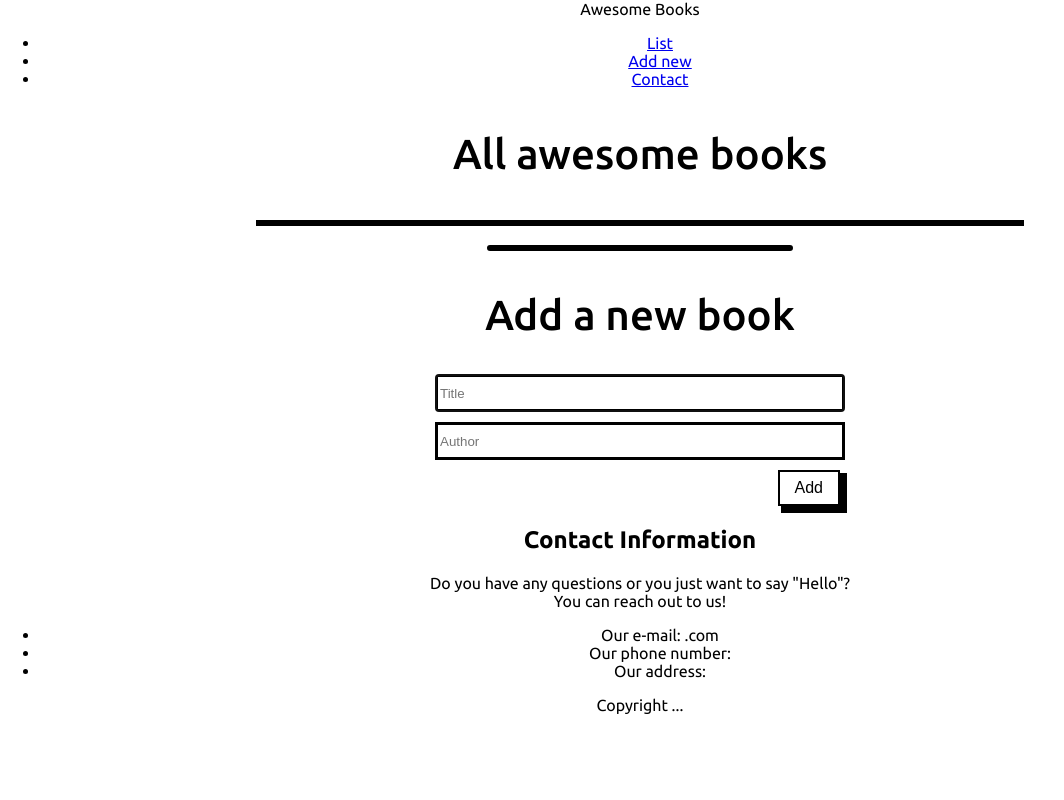
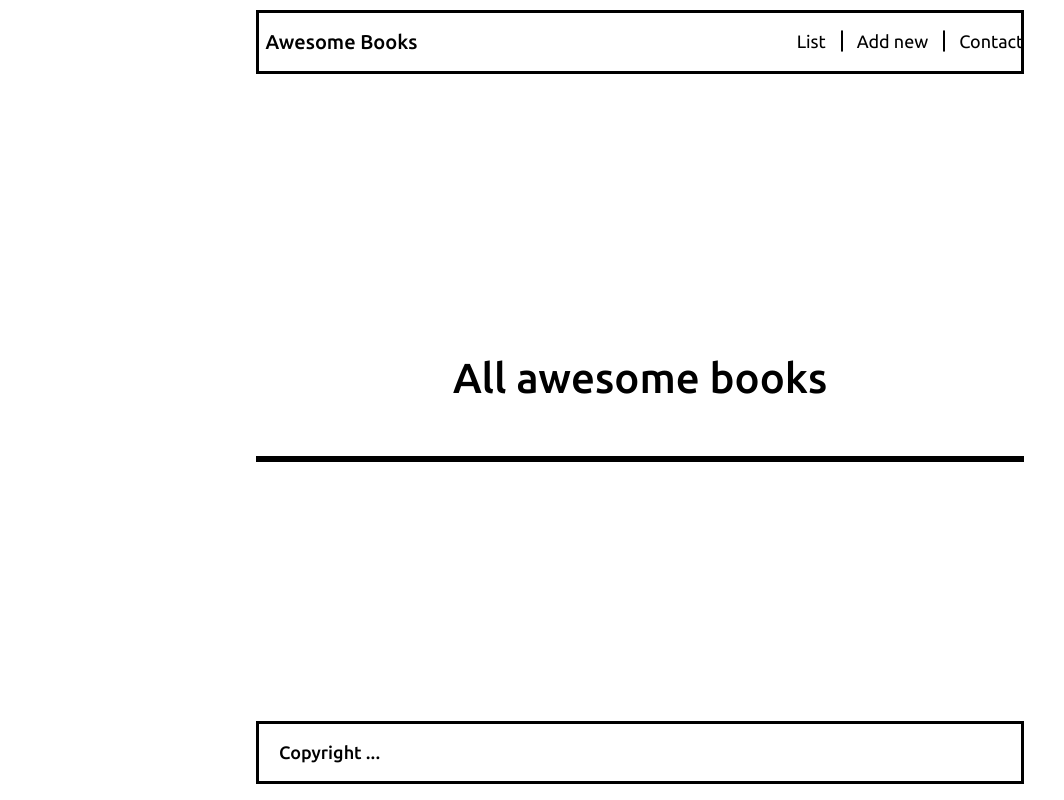
Before and after one commit to Tadessejemal1/Awesome-books, a website: page index.html in a window 1280 px wide. Shown: the whole page, without its empty margins (0-1064 px from the left). Drawn offline with Linux system fonts and the light colour scheme; no server answers.

Commit message:
Add Contact section & SPA functionality

```diff
--- a/index.html
+++ b/index.html
@@ -12,66 +12,61 @@
 </head>
 <body>
     <header id="header">
-        <div class="logo"><span>Awesome Books</span></div>
         <nav class="nav-links">
+            <h2>Awesome Books</h2>
             <ul>
-            <li class="nav-link">
-              <a href="#book-list" class="nav-a" id="list-link" value="list"> List</a>
-              <span id="spacer"></span>
+                <li>
+                    <a href="#" class="nav-a" id="list-link"> List</a><span class="spacer"></span>
                 </li>
-            <li class="nav-link">
-              <a href="#form" class="nav-a" id="add-link" value="add-new">Add new</a>
+                <li>
+                    <a href="#" class="nav-a" id="add-link">Add new</a><span class="spacer"></span>
                 </li>
-            <li class="nav-link">
-              <a href="#contact-info" class="nav-a" id="contact-link" value="contact">Contact</a>
+                <li>
+                    <a href="#" class="nav-a" id="contact-link">Contact</a>
                 </li>
             </ul>
         </nav>
     </header>
+    <!-- Time & Data -->
     <section class="app">
-     <!-- date -->
-     <div id="dateTime"></div>
-
-     <!-- Book List -->
-    <section id="book-list" class="hide-section">
+        <p id="dateTime"></p>
+    </section>
+    <!-- Content here is added from javaScript -->
+    <section class="book-list">
         <h1 class="book-header">All awesome books</h1>
         <section class="book-store">
-          <!-- Content here is added from javaScript -->
         </section>
-        <div class="underline"></div>
     </section>
     <!-- Add New Book -->
-    <section class="form">
+    <section class="form hidden">
         <h2>Add a new book</h2>
-        <form id="add-new-book" class="hide-section">
+        <form id="add-new-book">
             <input class="book-title" type="text" placeholder="Title" autofocus required />
             <input class="book-author" type="text" placeholder="Author" required />
             <input id="add-btn" class="btn add-btn hide" type="submit" value="Add" />
         </form>
     </section>
-    <section id="contact-info">
+    <!-- Contact Section -->
+    <section class="contact-info hidden">
         <div class="contact-section">
             <h2 class="contact-header">Contact Information</h2>
             <p>
-            Do you have any questions or you just want to say "Hello"? <br />
+            Do you have any questions or you just want to say "Hello"?<br/>
             You can reach out to us!
             </p>
             <ul id="contact-info-list">
-                <li>Our e-mail: .com</li>
-                <li>Our phone number: </li>
-                <li>Our address:</li>
+                <li>Our e-mail: email@email.com</li>
+                <li>Our phone number: 09090900909</li>
+                <li>Our address: 55 Awesome Street, Andromeda Galaxy</li>
             </ul>
         </div>
     </section>
-
       <!-- Footer -->
     <footer>
         <div>
           <p>Copyright ...</p>
         </div>
     </footer>
-</section>
-
 <script src="./js/index.js"></script>
 </body>
 </html>
--- a/js/index.js
+++ b/js/index.js
@@ -69,68 +69,36 @@ bookBtn.addEventListener('click', () => {
   coll.add(new Book(bookTitle.value, bookAuthor.value));
 });
 
-// single page application
+const booksSection = document.querySelector('.book-list');
+const addSection = document.querySelector('.form');
+const contactSection = document.querySelector('.contact-info');
+const booksLink = document.getElementById('list-link');
+const addLink = document.getElementById('add-link');
+const contactLink = document.getElementById('contact-link');
 
-window.onload = function()
-{
-    const path = window.location.pathname.split("/");
+booksLink.addEventListener('click', () => {
+  booksSection.classList.remove('hidden');
+  addSection.classList.add('hidden');
+  contactSection.classList.add('hidden');
+  booksLink.style.color = 'rgb(15, 15, 161)';
+  addLink.style.color = 'black';
+  contactLink.style.color = 'black';
+});
 
-    switch(path[1])
-    {
-        case "":
-        {
-            loadPage("List");
-            break;
-        }
-        case "Add new":
-        {
-            loadPage("Add new");
-            break;
-        }
-        case "contact":
-        {
-            loadPage("contact");
-            break;
-        }
-        default:
-        {
-            loadPage("404");
-            break;
-        }
-    }
+addLink.addEventListener('click', () => {
+  booksSection.classList.add('hidden');
+  addSection.classList.remove('hidden');
+  contactSection.classList.add('hidden');
+  booksLink.style.color = 'black';
+  addLink.style.color = 'rgb(15, 15, 161)';
+  contactLink.style.color = 'black';
+});
 
-    document.querySelectorAll(".nav-link").forEach((link) =>
-    {
-        link.addEventListener("click", function()
-        {
-            const path = item.getAttribute("value");
-            loadPage(path);
-            if(path == "list")
-            {
-                window.history.pushState("", "", "/");
-                return;
-            }
-
-            window.history.pushState("", "", path);
-        });
-    });
-
-    function loadPage($path)
-    {
-        if($path == "") return;
-
-        const container = document.getElementById("app");
-
-        const request = new XMLHttpRequest();
-        request.open("GET", "pages/" + $path + ".html");
-        request.send();
-        request.onload = function()
-        {
-            if(request.status == 200)
-            {
-                container.innerHTML = request.responseText;
-                document.title = $path;
-            }
-        }
-    }
-}
+contactLink.addEventListener('click', () => {
+  booksSection.classList.add('hidden');
+  addSection.classList.add('hidden');
+  contactSection.classList.remove('hidden');
+  booksLink.style.color = 'black';
+  addLink.style.color = 'black';
+  contactLink.style.color = 'rgb(15, 15, 161)';
+});
--- a/style.css
+++ b/style.css
@@ -8,6 +8,19 @@ body {
 .book-header {
   font-size: 42px;
   font-weight: 500;
+}
+
+.book-list {
+  position: absolute;
+  top: 0;
+  bottom: 0;
+  left: 0;
+  right: 0;
+  display: flex;
+  flex-direction: column;
+  justify-content: center;
+  margin: auto;
+  z-index: 1;
 }
 
 .book-store {
@@ -41,14 +54,20 @@ body {
   background-color: rgb(231, 231, 231);
 }
 
-.underline {
-  border: 3px solid black;
-  border-radius: 15px;
-  width: 300px;
-  margin: 0 auto 40px;
+.form {
+  position: absolute;
+  top: 0;
+  bottom: 0;
+  left: 0;
+  right: 0;
+  display: flex;
+  flex-direction: column;
+  justify-content: center;
+  z-index: 1;
 }
 
-.form h2 {
+.form h2,
+.contact-header {
   font-size: 42px;
   font-weight: 500;
 }
@@ -57,17 +76,17 @@ body {
   display: flex;
   flex-direction: column;
   align-items: center;
-  gap: 10px;
-  width: 400px;
-  margin: auto;
+  gap: 30px;
+  width: 500px;
+  margin: 0 auto;
 }
 
 .book-title,
 .book-author {
   border: 3px solid black;
-  width: 400px;
+  width: 500px;
   font-weight: 500;
-  height: 30px;
+  height: 40px;
 }
 
 #add-btn {
@@ -79,3 +98,91 @@ body {
   box-shadow: 5px 5px 0 2px;
   align-self: flex-end;
 }
+
+.nav-links {
+  display: flex;
+  margin: 0.5% 20%;
+  gap: 15px;
+  border: 3px solid black;
+  padding: 0 2% 0 .5%;
+  position: fixed;
+  top: 0.5%;
+  right: 0;
+  left: 0;
+  z-index: 2;
+}
+
+.nav-links h2 {
+  font-weight: 500;
+  font-size: 20px;
+}
+
+.nav-links ul {
+  margin-left: auto;
+  display: flex;
+  gap: 7%;
+  align-items: center;
+  padding: 0;
+  list-style-type: none;
+  font-size: 18px;
+}
+
+.nav-links li {
+  flex-shrink: 0;
+}
+
+.nav-a {
+  text-decoration: none;
+  color: black;
+  transition: all 0.2s ease-in-out;
+}
+
+.nav-a:hover {
+  font-weight: 500;
+}
+
+.spacer {
+  border: 1px solid black;
+  border-radius: 5px;
+  height: 15px;
+  margin-left: 15px;
+}
+
+.contact-info {
+  position: absolute;
+  top: 0;
+  bottom: 0;
+  left: 0;
+  right: 0;
+  width: 650px;
+  display: flex;
+  flex-direction: column;
+  justify-content: center;
+  margin: auto;
+  z-index: 1;
+}
+
+.contact-info p,
+.contact-info ul {
+  font-size: 24px;
+  text-align: left;
+  padding-top: 20px;
+}
+
+footer {
+  border: 3px solid black;
+  margin: auto 20%;
+  text-align: left;
+  padding-left: 20px;
+  font-weight: 500;
+  font-size: 18px;
+  position: fixed;
+  bottom: 2%;
+  right: 0;
+  left: 0;
+  z-index: 2;
+}
+
+.hidden {
+  display: none;
+}
```
Lines whose indentation alone changed are shown as unchanged.
